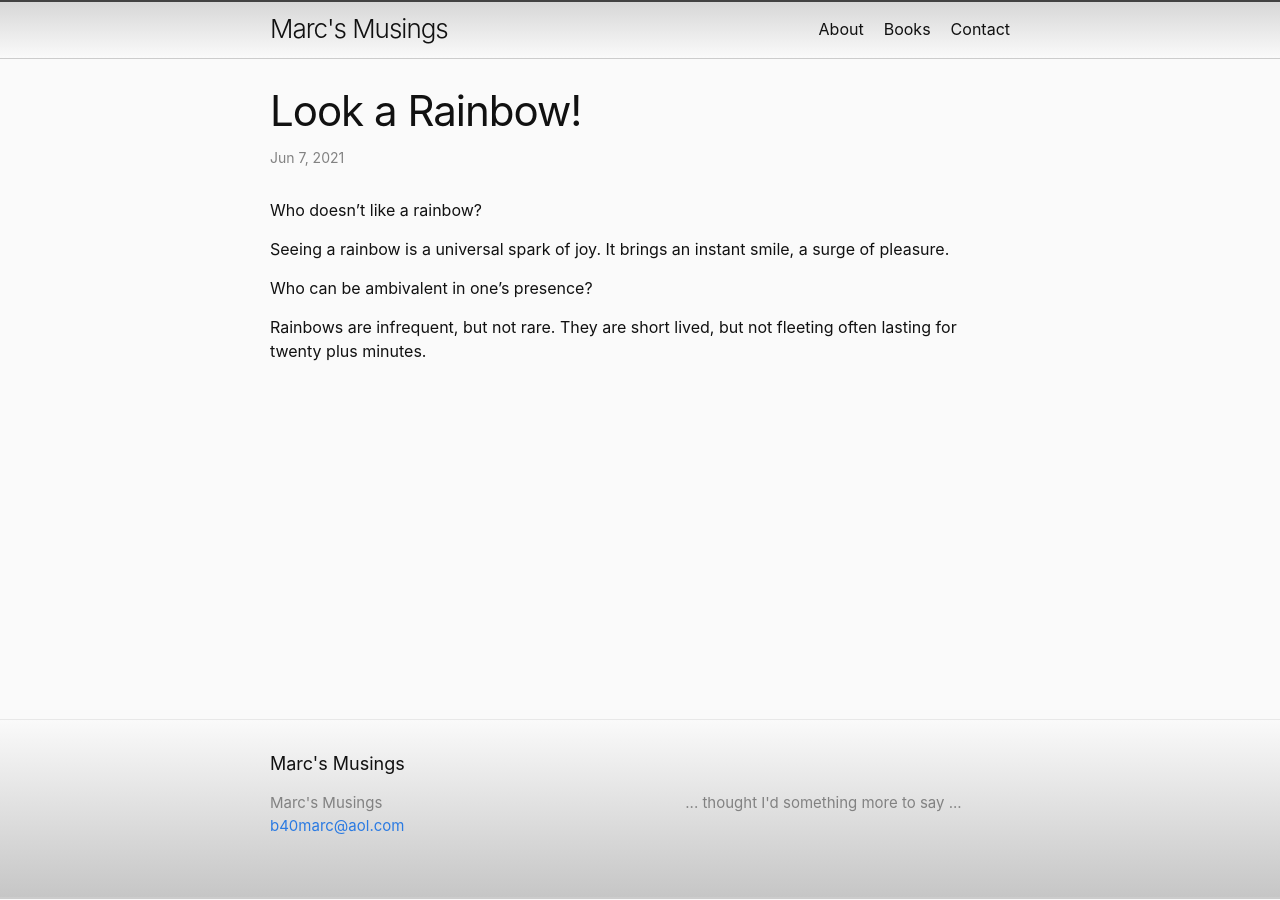
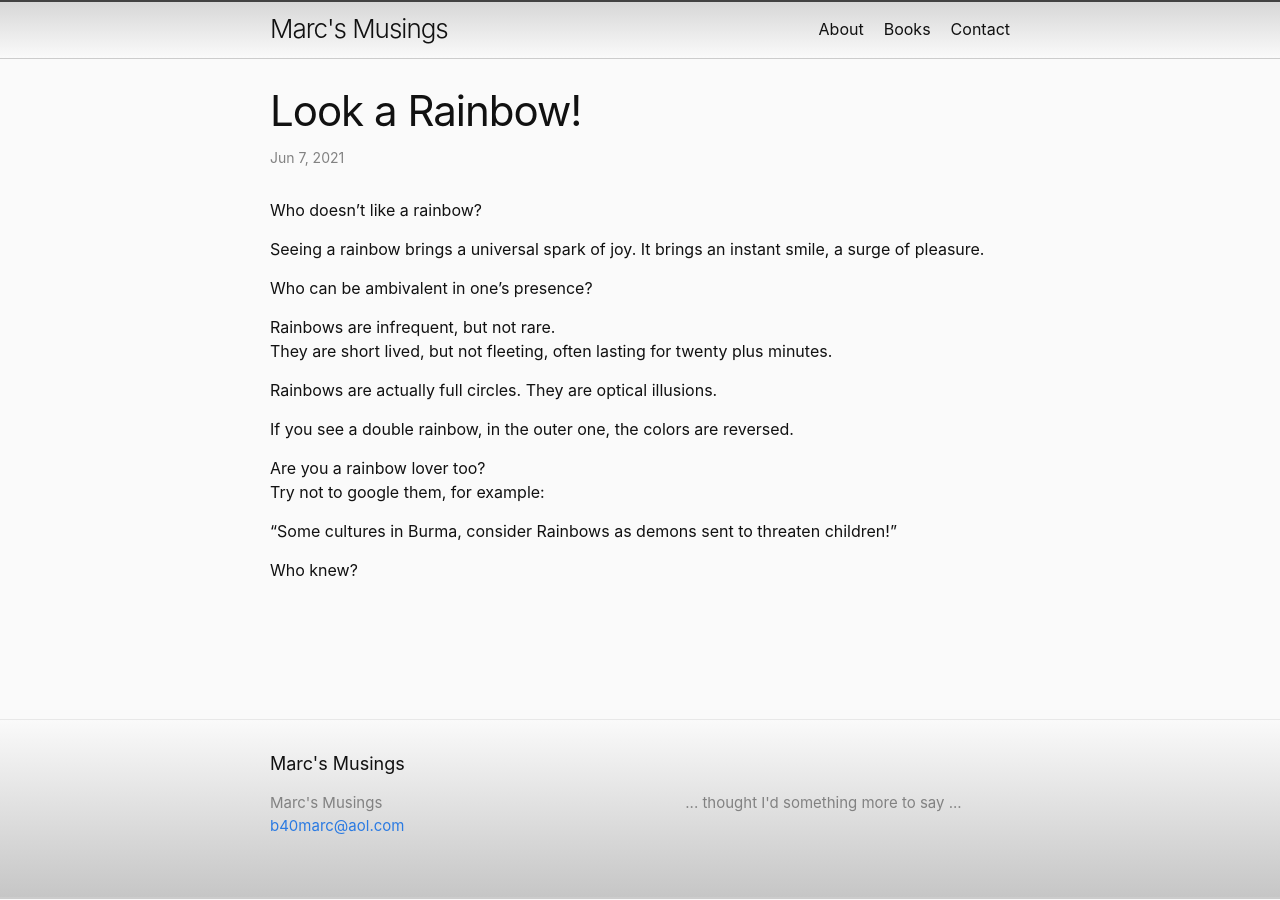
Before and after one commit to B40Marc/b40marc, a Jekyll site: the page built from _posts/2021-06-07-look-a-rainbow.md, in a window 1280 px wide. Built offline with Jekyll 4.4.1, drawn with Linux system fonts in a browser that asks for light colours.

Commit message:
Update to Rainbow post

```diff
--- a/_posts/2021-06-07-look-a-rainbow.md
+++ b/_posts/2021-06-07-look-a-rainbow.md
@@ -4,8 +4,20 @@ title: "Look a Rainbow!"
 ---
 Who doesn't like a rainbow?
 
-Seeing a rainbow is a universal spark of joy. It brings an instant smile, a surge of pleasure.
+Seeing a rainbow brings a universal spark of joy. It brings an instant smile, a surge of pleasure.
 
 Who can be ambivalent in one's presence?
 
-Rainbows are infrequent, but not rare. They are short lived, but not fleeting often lasting for twenty plus minutes.
+Rainbows are infrequent, but not rare.
+They are short lived, but not fleeting, often lasting for twenty plus minutes.
+
+Rainbows are actually full circles. They are optical illusions.
+
+If you see a double rainbow, in the outer one, the colors are reversed.
+
+Are you a rainbow lover too?
+Try not to google them, for example:
+
+"Some cultures in Burma, consider Rainbows as demons sent to threaten children!"
+
+Who knew?
```
